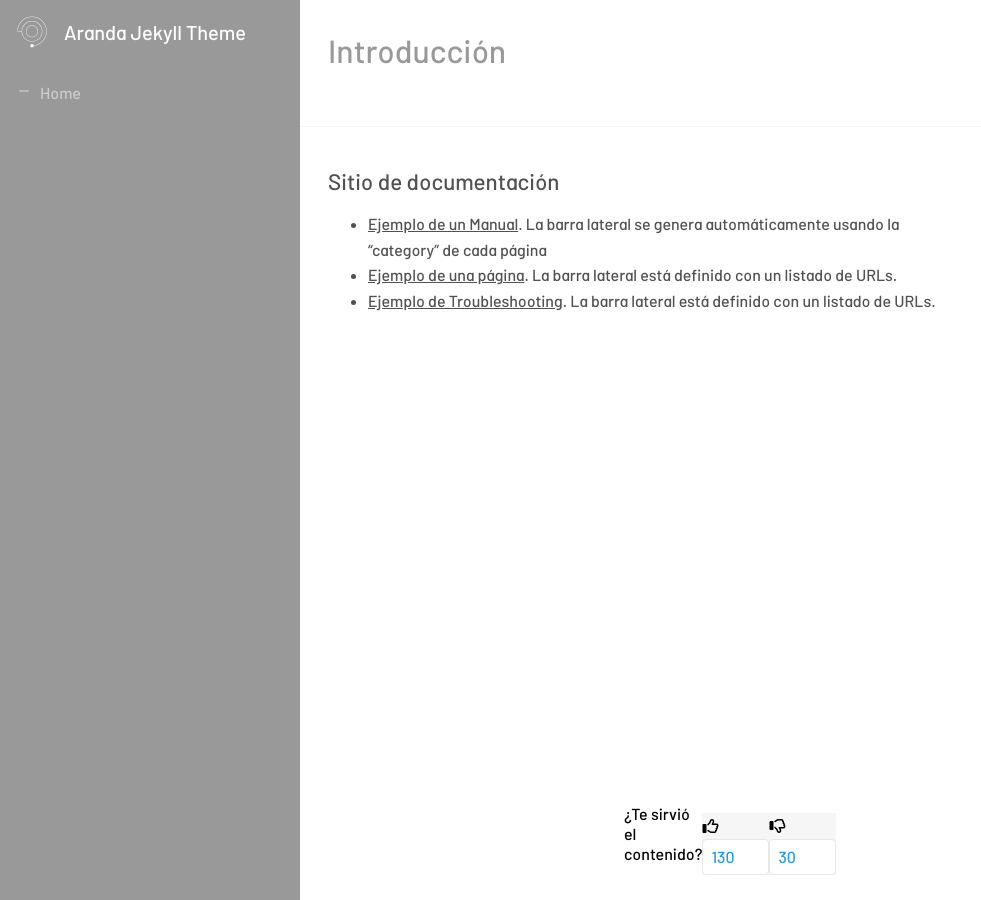
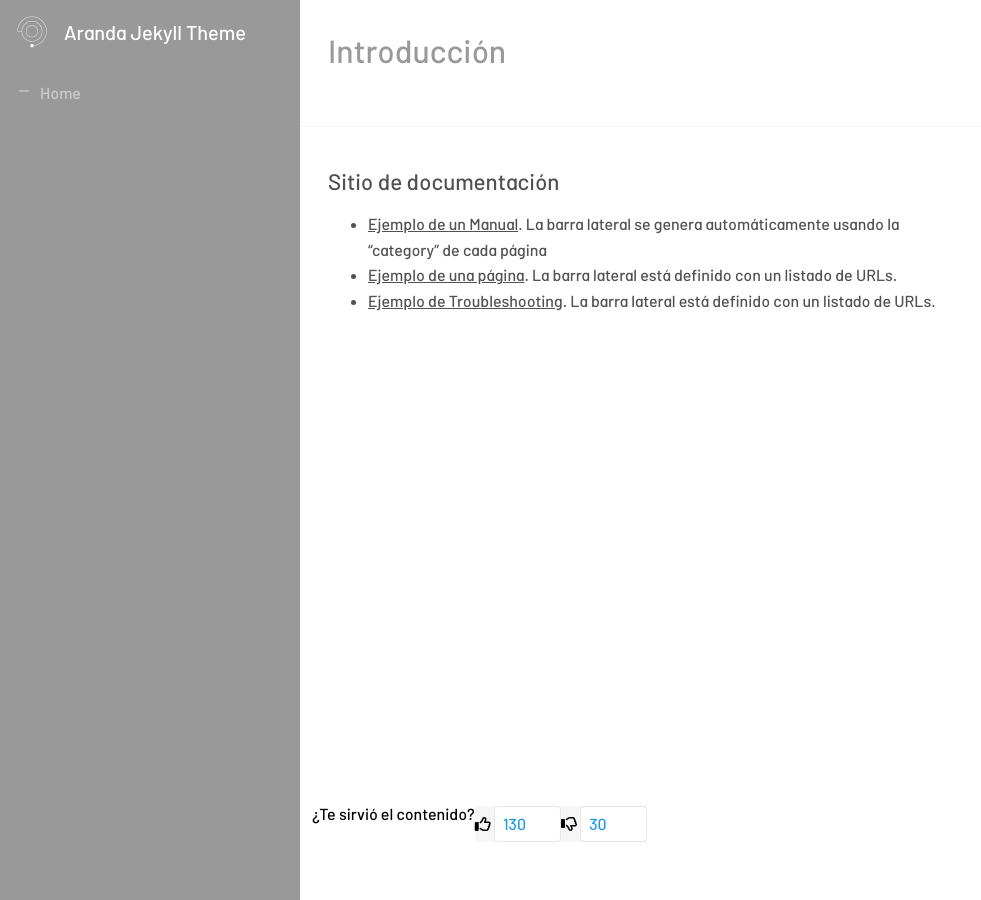
Before and after one commit to Nats85/Manuales-Aranda-Apis, a Jekyll site: the page built from index.md, in a window 1280 px wide and 900 px high, scrolled down 112 px. Shown: the whole window, without its empty margins (0-981 px from the left). Built offline with Jekyll 4.4.1, drawn with Linux system fonts in a browser that asks for light colours; nearby versions of some CDN libraries.

Commit message:
Update default.html

```diff
--- a/_layouts/default.html
+++ b/_layouts/default.html
@@ -14,7 +14,7 @@
 
     </main>
   </div>
-  <div class="vote-container">{% include vote_count.html %}</div>
+  <div class="-sg-vote">{% include vote_count.html %}</div>
   {% include footer.html %}
   {% include scripts.html %}
 </body>
```
